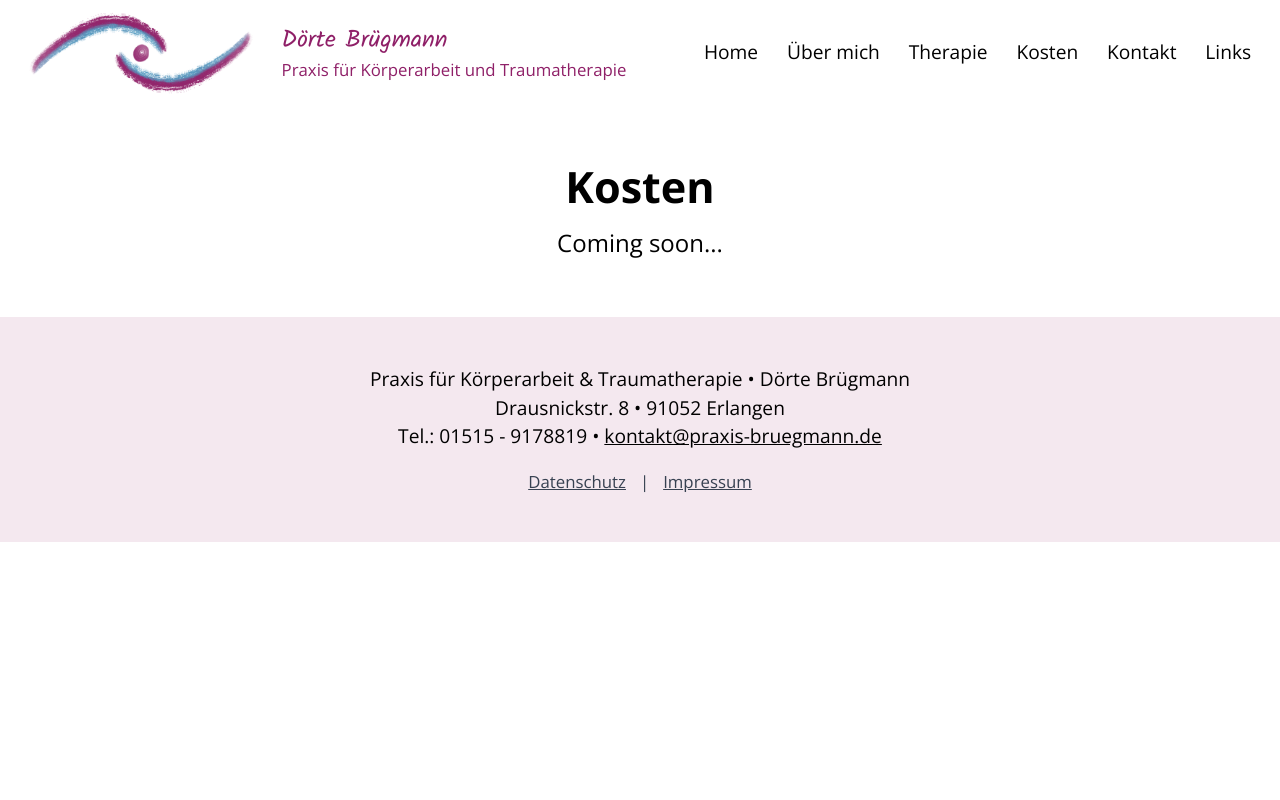
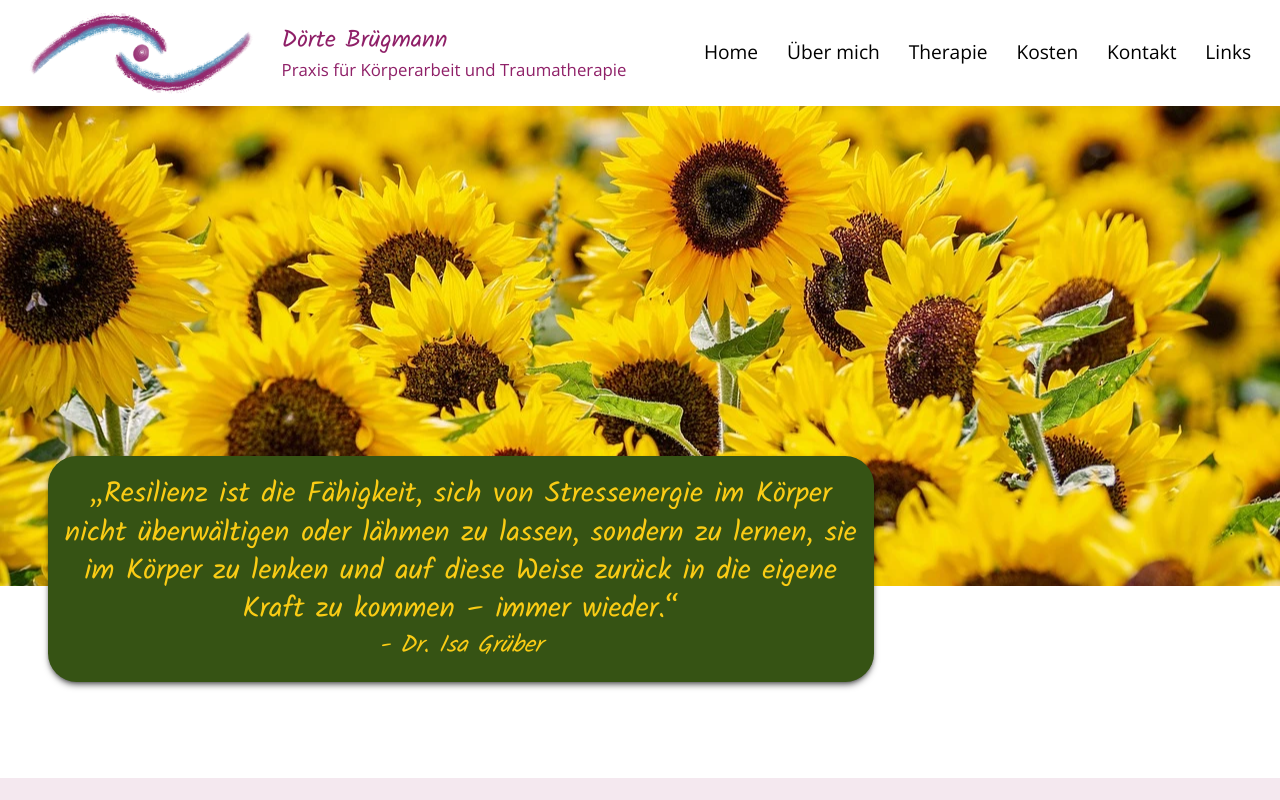
Before and after one commit to Han2-Ro/doerte-website, a SvelteKit app: page /kosten in a window 1280 px wide. Shown: the top 800 px of the page. Built offline with nearby package versions, Linux system fonts and the light colour scheme.

Commit message:
creat Hero

```diff
--- /dev/null
+++ b/src/lib/kosten/Hero.svelte
@@ -0,0 +1,25 @@
+<section class="mb-20 w-full h-[25rem]">
+    <div class="h-full relative max-w-[80rem] mx-auto">
+        <div
+            class="p-sm px-xs shadow-md shadow-black/50 lg:max-w-[43rem] rounded-3xl bg-lime-900 absolute -bottom-20 lg:left-lg font-handwriting text-yellow-400"
+        >
+            <p class="text-lg lg:text-2xl text-center">
+                „Resilienz ist die Fähigkeit, sich von Stressenergie im Körper
+                nicht überwältigen oder lähmen zu lassen, sondern zu lernen, sie
+                im Körper zu lenken und auf diese Weise zurück in die eigene
+                Kraft zu kommen – immer wieder.“
+            </p>
+            <p class="text-base lg:text-xl italic text-center">
+                - Dr. Isa Grüber
+            </p>
+        </div>
+    </div>
+</section>
+
+<style>
+    section {
+        background-image: url($lib/assets/sunflowers.webp);
+        background-size: cover;
+        background-position: center;
+    }
+</style>
--- a/src/routes/kosten/+page.svelte
+++ b/src/routes/kosten/+page.svelte
@@ -1,9 +1,10 @@
 <script>
-    import ComingSoon from "$lib/components/ComingSoon.svelte";
+    import Hero from "$lib/kosten/Hero.svelte";
 </script>
 
 <svelte:head>
     <title>Kosten</title>
     <meta name="description" content="Informationen zu den Kosten">
 </svelte:head>
-<ComingSoon title="Kosten"/>
+<Hero />
+<div class="py-lg"></div>
```
Also changed, not shown: src/lib/assets/sunflowers.webp (added).
